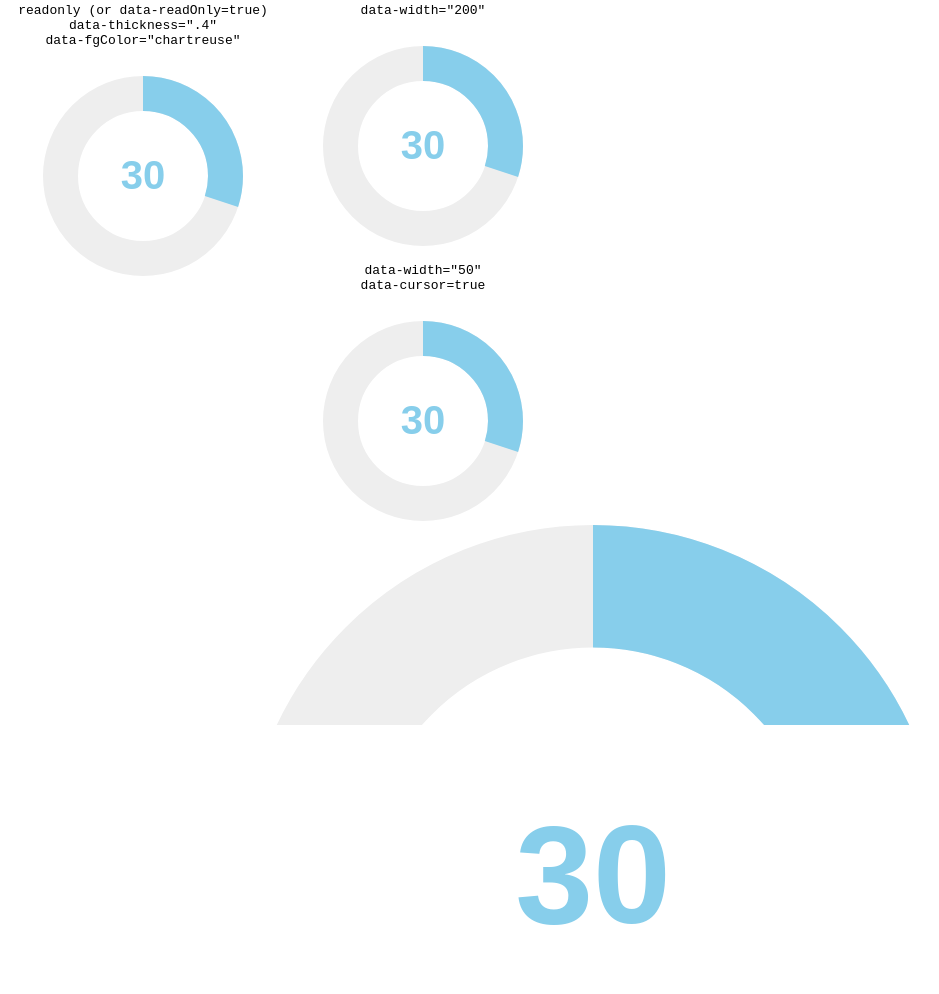
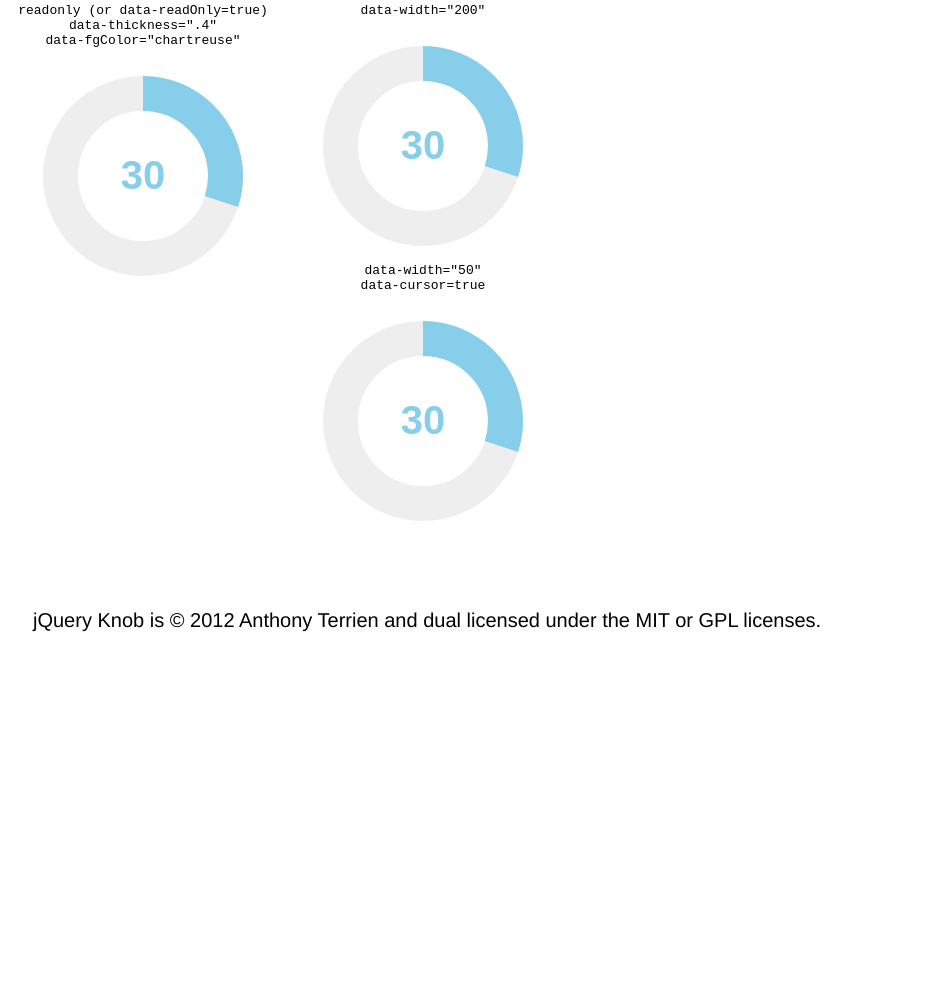
Before and after one commit to yunlzheng/angular-knob, a website: page app/index.html in a window 1280 px wide. Shown: the part 1458-2452 px from the top of the page, without its empty margins (47-986 px from the left). After the commit the page ends 2143 px from the top, so only its background shows below. Drawn offline with nearby package versions, Linux system fonts and the light colour scheme.

```diff
--- a/app/index.html
+++ b/app/index.html
@@ -145,9 +145,6 @@
            <knob knob-data="data" knob-options="options16"></knob>
         </div>
          <div style="clear:both"></div>
-        <div id="big" class="demo" style="height:1800px;width:100%">
-            <knob knob-data="data" knob-options="options18"></knob>
-        </div>
         <div style="clear:both"></div>
         <div style="padding:30px; margin-top:30px;">
             <p style="font-size:20px;">jQuery Knob is &copy; 2012 Anthony Terrien and dual licensed under the MIT or GPL licenses.</p>
```
